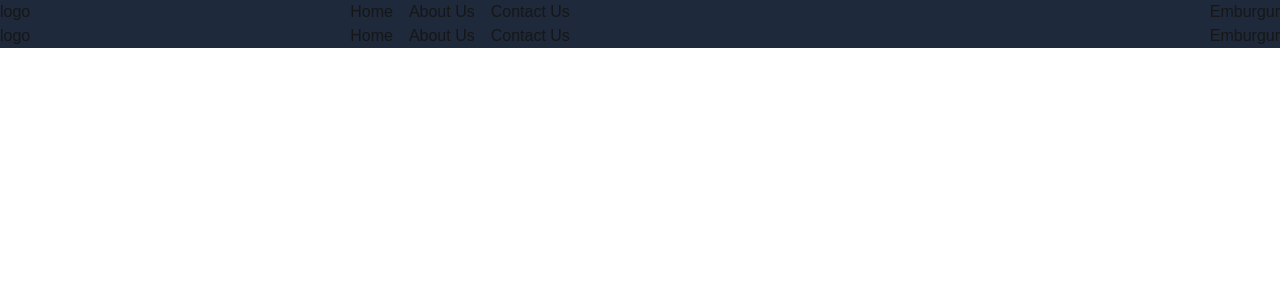
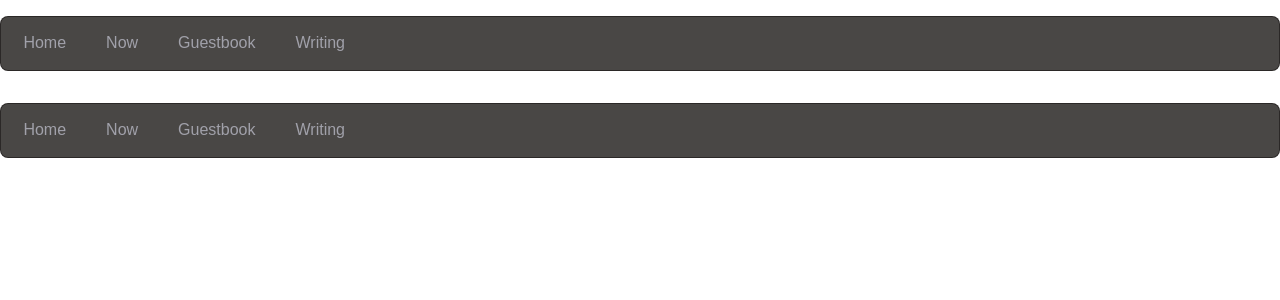
Before and after one commit to FahadAbdulQayyum/NextJSs, a Next.js app: page /Navbar in a window 1280 px wide. Shown: the top 300 px of the page. Built offline with nearby package versions, Linux system fonts and the light colour scheme.

Commit message:
Poor navbar created

```diff
--- a/src/app/Navbar/page.tsx
+++ b/src/app/Navbar/page.tsx
@@ -1,31 +1,86 @@
-import Link from 'next/link';
+"use client";
 
-const Navbar = () => {
+import { usePathname } from "next/navigation";
+import Link from "next/link";
+
+const navItems = [
+    {
+        path: "/",
+        name: "Home",
+    },
+    {
+        path: "/now",
+        name: "Now",
+    },
+    {
+        path: "/guestbook",
+        name: "Guestbook",
+    },
+    {
+        path: "/writing",
+        name: "Writing",
+    },
+];
+
+export default function NavBar() {
+    let pathname = usePathname() || "/";
+
     return (
-        <div
-            className="bg-slate-800 flex flex-cols justify-between"
-        >
-            <div>logo</div>
-            <ul
-                className="flex flex-cols space-x-4"
-            >
-                <li>
-                    <Link href='/Home'>Home</Link>
-                </li>
-                <li>
-                    <Link href='/AboutUs'>About Us</Link>
-                </li>
-                <li>
-                    <Link href='/ContactUs'>Contact Us</Link>
-                </li>
-            </ul>
-            <div>
-            </div>
-            <div>
-                Emburgur
-            </div>
+        <div className="border border-stone-800/90 p-[0.4rem] rounded-lg mb-12 sticky top-4 z-[100] bg-stone-900/80 backdrop-blur-md">
+            <nav className="flex gap-2 relative justify-start w-full z-[100]  rounded-lg">
+                {navItems.map((item, index) => {
+                    const isActive = item.path === pathname;
+
+                    return (
+                        <Link
+                            key={item.path}
+                            className={`px-4 py-2 rounded-md text-sm lg:text-base relative no-underline duration-300 ease-in ${isActive ? "text-zinc-100" : "text-zinc-400"
+                                }`}
+                            href={item.path}
+                        >
+                            <span>{item.name}</span>
+                        </Link>
+                    );
+                })}
+            </nav>
         </div>
-    )
+    );
 }
 
-export default Navbar
+
+
+
+
+
+
+// import Link from 'next/link';
+
+// const Navbar = () => {
+//     return (
+//         <div
+//             className="bg-slate-800 flex flex-cols justify-between"
+//         >
+//             <div>logo</div>
+//             <ul
+//                 className="flex flex-cols space-x-4"
+//             >
+//                 <li>
+//                     <Link href='/Home'>Home</Link>
+//                 </li>
+//                 <li>
+//                     <Link href='/AboutUs'>About Us</Link>
+//                 </li>
+//                 <li>
+//                     <Link href='/ContactUs'>Contact Us</Link>
+//                 </li>
+//             </ul>
+//             <div>
+//             </div>
+//             <div>
+//                 Emburgur
+//             </div>
+//         </div>
+//     )
+// }
+
+// export default Navbar
```
